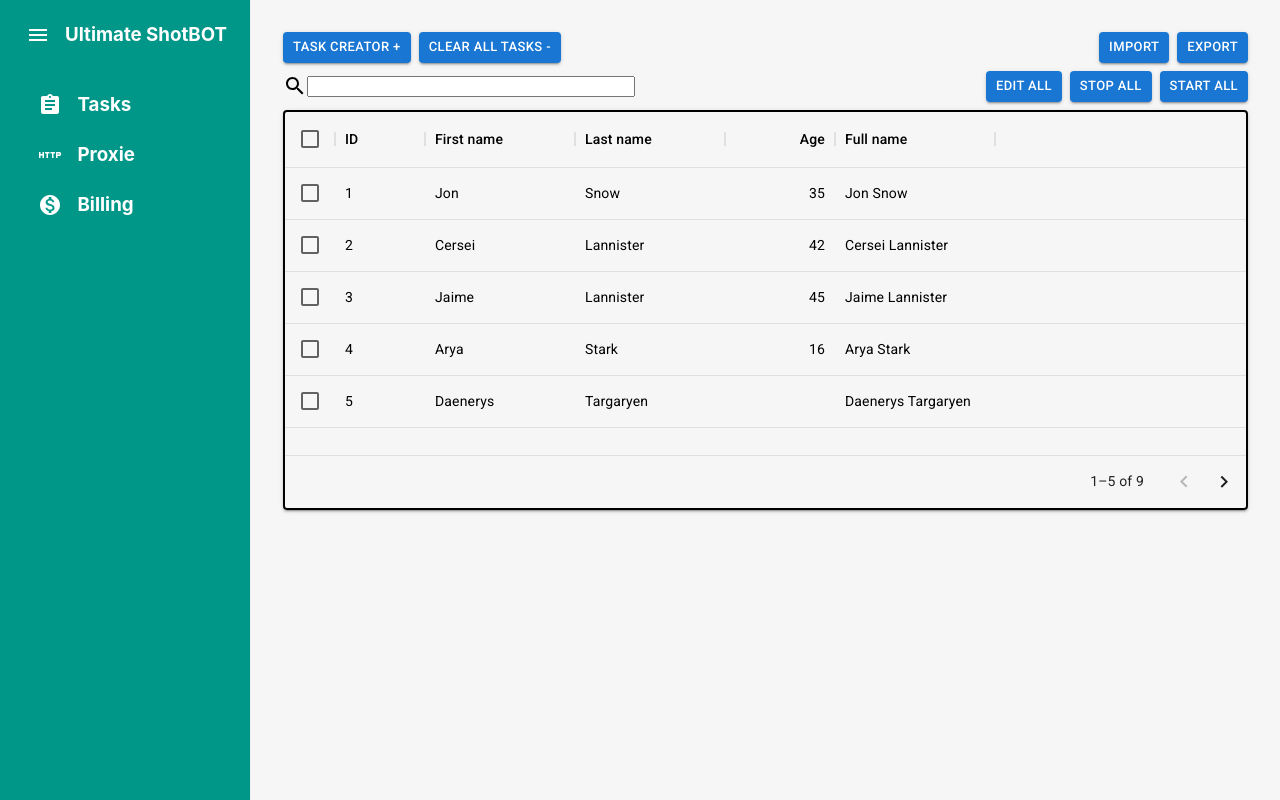
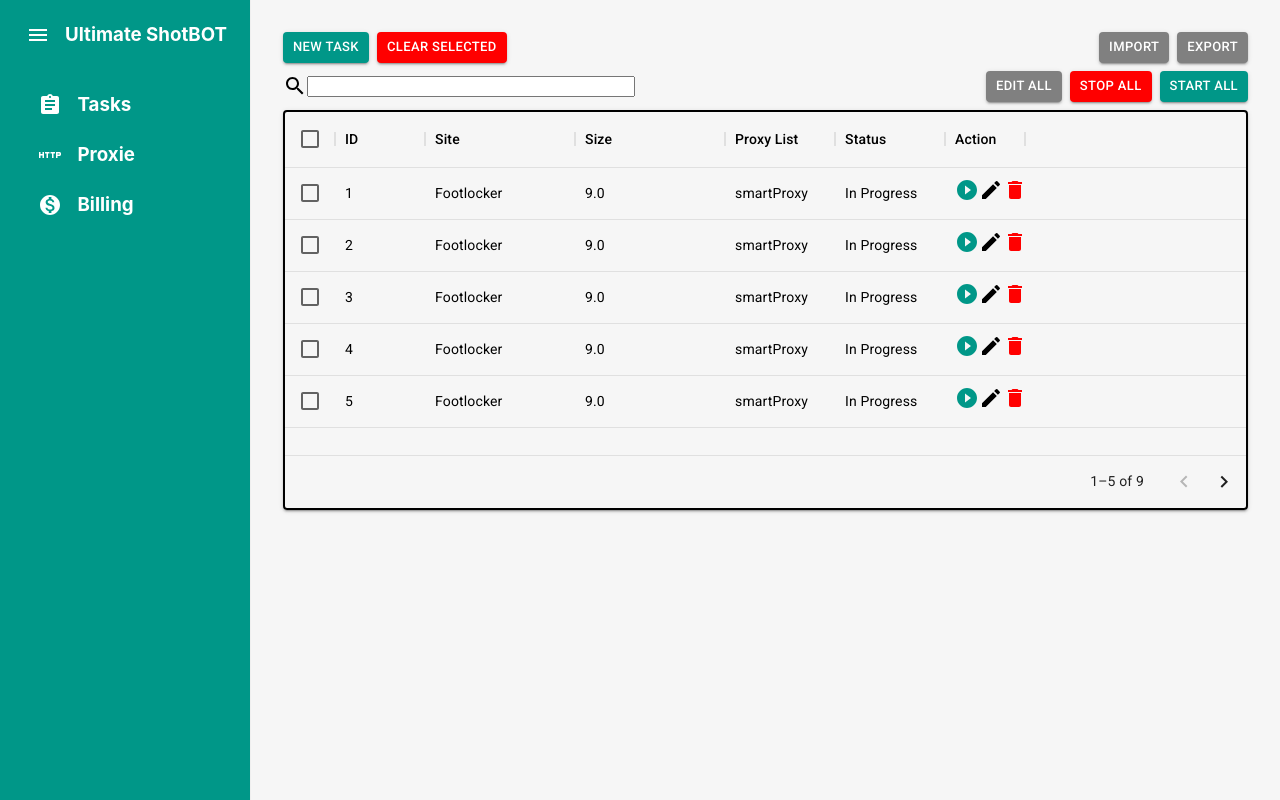
Before and after one commit to Aingkaran/CheckoutBot, a React (Vite) app in the folder CheckoutBot/: page / in a window 1280 px wide. Built offline with nearby package versions, Linux system fonts and the light colour scheme.

Commit message:
add credit billing and update task styling

```diff
--- a/CheckoutBot/package.json
+++ b/CheckoutBot/package.json
@@ -19,6 +19,7 @@
     "@tauri-apps/api": "^1.2.0",
     "latest": "^0.2.0",
     "react": "^18.2.0",
+    "react-credit-cards-2": "^0.10.0",
     "react-dom": "^18.2.0",
     "react-pro-sidebar": "^1.0.0"
   },
--- a/CheckoutBot/src/scenes/billing/index.jsx
+++ b/CheckoutBot/src/scenes/billing/index.jsx
@@ -1,7 +1,55 @@
+import 'react-credit-cards-2/es/styles-compiled.css';
+import React, { useState } from 'react';
+import Cards from 'react-credit-cards-2';
+import './style.css'
 const Billing = () => {
 
+    const [state, setState] = useState({
+        number: '',
+        expiry: '',
+        cvc: '',
+        name: '',
+        focus: '',
+    });
+
+    const handleInputChange = (evt) => {
+        const { name, value } = evt.target;
+
+        setState((prev) => ({ ...prev, [name]: value }));
+    }
+
+    const handleInputFocus = (evt) => {
+        setState((prev) => ({ ...prev, focus: evt.target.name }));
+    }
+
     return (
-        <div>Billing</div>
+        <div className="billingContainer">
+            <div class='billingLeftContainer'>
+                <Cards
+                    number={state.number}
+                    expiry={state.expiry}
+                    cvc={state.cvc}
+                    name={state.name}
+                    focused={state.focus}
+                />
+                <form>
+                    <input
+                        type="number"
+                        name="number"
+                        placeholder="Card Number"
+                        value={state.number}
+                        onChange={handleInputChange}
+                        onFocus={handleInputFocus}
+                    />
+
+                </form>
+
+            </div>
+            <div className="billingRightContainer">
+                Test
+            </div>
+        </div>
+
     )
 
 }
--- /dev/null
+++ b/CheckoutBot/src/scenes/billing/style.css
@@ -0,0 +1,19 @@
+.billingContainer {
+    display: flex;
+    justify-content: space-around;
+
+}
+
+.billingRightContainer {
+    display: flex;
+    flex-direction: column;
+    border-left-color: black;
+    background-color: red;
+
+}
+
+.billingLeftContainer {
+    display: flex;
+    flex-direction: column;
+    background-color: red;
+}
--- a/CheckoutBot/src/scenes/tasks/index.jsx
+++ b/CheckoutBot/src/scenes/tasks/index.jsx
@@ -4,77 +4,99 @@
 import "./style.css"
 import SearchIcon from '@mui/icons-material/Search';
 import Search from '@mui/icons-material/Search';
-
+import PlayCircleFilledIcon from '@mui/icons-material/PlayCircleFilled';
+import EditIcon from '@mui/icons-material/Edit';
+import DeleteIcon from '@mui/icons-material/Delete';
 const Tasks = () => {
     const columns = [
         { field: 'id', headerName: 'ID', width: 90 },
         {
-            field: 'firstName',
-            headerName: 'First name',
+            field: 'site',
+            headerName: 'Site',
             width: 150,
-            editable: true,
+            editable: false,
         },
         {
-            field: 'lastName',
-            headerName: 'Last name',
+            field: 'sizes',
+            headerName: 'Size',
             width: 150,
-            editable: true,
+            editable: false,
         },
         {
-            field: 'age',
-            headerName: 'Age',
-            type: 'number',
+            field: 'proxy',
+            headerName: 'Proxy List',
             width: 110,
             editable: true,
         },
         {
-            field: 'fullName',
-            headerName: 'Full name',
-            description: 'This column has a value getter and is not sortable.',
-            sortable: false,
-            width: 160,
-            valueGetter: (params) =>
-                `${params.row.firstName || ''} ${params.row.lastName || ''}`,
+            field: 'status',
+            headerName: 'Status',
+            width: 110,
+
         },
+        {
+            field: 'action',
+            headerName: 'Action',
+            width: 80,
+            renderCell: (cellValues) => {
+                return (
+                    <div>
+                        <PlayCircleFilledIcon className="actionButton" style={{ color: '#009788' }} onClick={() => console.log("works")} />
+                        <EditIcon className="actionButton" style={{ color: 'black' }} />
+                        <DeleteIcon className="actionButton" style={{ color: 'red' }} />
+                    </div>
+
+                )
+            }
+        },
+        // {
+        //     field: 'fullName',
+        //     headerName: 'Full name',
+        //     description: 'This column has a value getter and is not sortable.',
+        //     sortable: false,
+        //     width: 160,
+        //     valueGetter: (params) =>
+        //         `${params.row.firstName || ''} ${params.row.lastName || ''}`,
+        // },
     ];
 
     const rows = [
-        { id: 1, lastName: 'Snow', firstName: 'Jon', age: 35 },
-        { id: 2, lastName: 'Lannister', firstName: 'Cersei', age: 42 },
-        { id: 3, lastName: 'Lannister', firstName: 'Jaime', age: 45 },
-        { id: 4, lastName: 'Stark', firstName: 'Arya', age: 16 },
-        { id: 5, lastName: 'Targaryen', firstName: 'Daenerys', age: null },
-        { id: 6, lastName: 'Melisandre', firstName: null, age: 150 },
-        { id: 7, lastName: 'Clifford', firstName: 'Ferrara', age: 44 },
-        { id: 8, lastName: 'Frances', firstName: 'Rossini', age: 36 },
-        { id: 9, lastName: 'Roxie', firstName: 'Harvey', age: 65 },
+        { id: 1, site: 'Footlocker', sizes: '9.0', proxy: 'smartProxy', status: 'In Progress' },
+        { id: 2, site: 'Footlocker', sizes: '9.0', proxy: 'smartProxy', status: 'In Progress' },
+        { id: 3, site: 'Footlocker', sizes: '9.0', proxy: 'smartProxy', status: 'In Progress' },
+        { id: 4, site: 'Footlocker', sizes: '9.0', proxy: 'smartProxy', status: 'In Progress' },
+        { id: 5, site: 'Footlocker', sizes: '9.0', proxy: 'smartProxy', status: 'In Progress' },
+        { id: 6, site: 'Footlocker', sizes: '9.0', proxy: 'smartProxy', status: 'In Progress' },
+        { id: 7, site: 'Footlocker', sizes: '9.0', proxy: 'smartProxy', status: 'In Progress' },
+        { id: 8, site: 'Footlocker', sizes: '9.0', proxy: 'smartProxy', status: 'In Progress' },
+        { id: 9, site: 'Footlocker', sizes: '9.0', proxy: 'smartProxy', status: 'In Progress' },
     ];
 
 
     return (
-        <div class="task-container">
-            <div class="topRow">
-                <div class="topRow-leftSide">
-                    <Button size="small" variant="contained">Task Creator +</Button>
-                    <Button size="small" variant="contained">Clear All Tasks -</Button>
+        <div className="task-container">
+            <div className="topRow">
+                <div className="topRow-leftSide">
+                    <Button size="small" variant="contained" style={{ backgroundColor: '#009788' }}>New Task</Button>
+                    <Button size="small" variant="contained" style={{ backgroundColor: 'red' }}>Clear Selected</Button>
                 </div>
-                <div class="topRow-rightSide">
-                    <Button size="small" variant="contained">Import</Button>
-                    <Button size="small" variant="contained">Export</Button>
+                <div className="topRow-rightSide">
+                    <Button size="small" variant="contained" style={{ backgroundColor: 'grey' }}>Import</Button>
+                    <Button size="small" variant="contained" style={{ backgroundColor: 'grey' }}>Export</Button>
                 </div>
             </div>
-            <div class="middleRow">
-                <div class="middleRow-leftSide">
+            <div className="middleRow">
+                <div className="middleRow-leftSide">
                     <div style={{ display: "flex", alignItems: "center" }}>
                         <Search style={{ color: "black" }} />
                         <input style={{ width: "25vw" }} />
                     </div>
 
                 </div>
-                <div class="middleRow-rightSide">
-                    <Button size="small" variant="contained" >Edit All</Button>
-                    <Button size="small" variant="contained">Stop All</Button>
-                    <Button size="small" variant="contained">Start All</Button>
+                <div className="middleRow-rightSide">
+                    <Button size="small" variant="contained" style={{ backgroundColor: 'grey' }}>Edit All</Button>
+                    <Button size="small" variant="contained" style={{ backgroundColor: 'red' }}>Stop All</Button>
+                    <Button size="small" variant="contained" style={{ backgroundColor: '#009788' }}>Start All</Button>
                 </div>
             </div>
 
@@ -92,9 +114,7 @@
                         color: 'black',
                         border: 2,
                         borderColor: 'black',
-                        '& .MuiDataGrid-cell:hover': {
-                            color: 'white',
-                        },
+
                     }}
                 />
             </Box>
--- a/CheckoutBot/src/scenes/tasks/style.css
+++ b/CheckoutBot/src/scenes/tasks/style.css
@@ -38,3 +38,15 @@
     display: flex;
     gap: 0.5rem
 }
+
+.actionButton:hover {
+    color: rgb(176, 173, 173);
+}
+
+.actionButton:active {
+    transform: scale(0.75);
+}
+
+Button:active {
+    transform: scale(0.9);
+}
```
Also changed, not shown: 1 other file (tests, documents, lock files or other folders).
